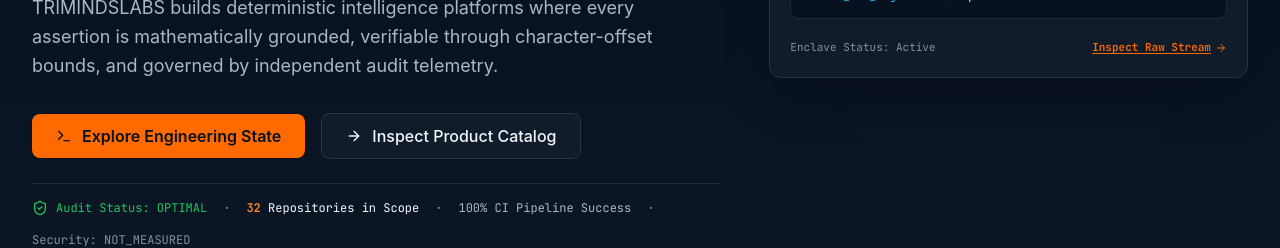
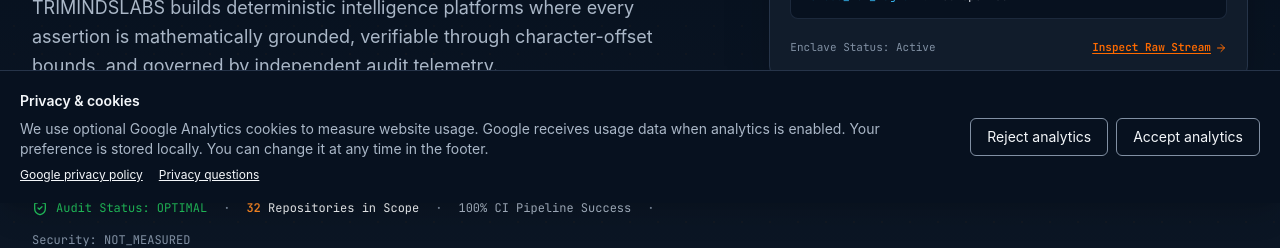
Before and after one commit to RodrigoDiasDeOliveira/Trimindslabs-corporate-website-v4, a React (Vite) app: page / in a window 1280 px wide. Shown: the part 557-805 px from the top of the page. Built offline with nearby package versions, Linux system fonts and the light colour scheme; no server answers.

Commit message:
feat: expose cookie preferences in corporate footer

```diff
--- a/src/components/layout/Footer.tsx
+++ b/src/components/layout/Footer.tsx
@@ -1,4 +1,5 @@
 import React from 'react';
+import { CookieConsent } from './CookieConsent';
 import { BrandIdentity } from '../ui/BrandIdentity';
 import { useLanguage } from '../../i18n/LanguageContext';
 import { Shield, ArrowUpRight, Github } from 'lucide-react';
@@ -165,6 +166,9 @@ export const Footer: React.FC<FooterProps> = ({ onNavigate }) => {
           </ul>
         </section>
 
+        {/* Privacy preferences */}
+        <CookieConsent />
+
         {/* Bottom Bar */}
         <div className="pt-6 border-t border-[#263449]/70 flex flex-col sm:flex-row items-center justify-between gap-4 text-[11px]">
           <div>{t('footer.copyright', '© 2026 TRIMINDSLABS. All rights reserved.')}</div>
```
